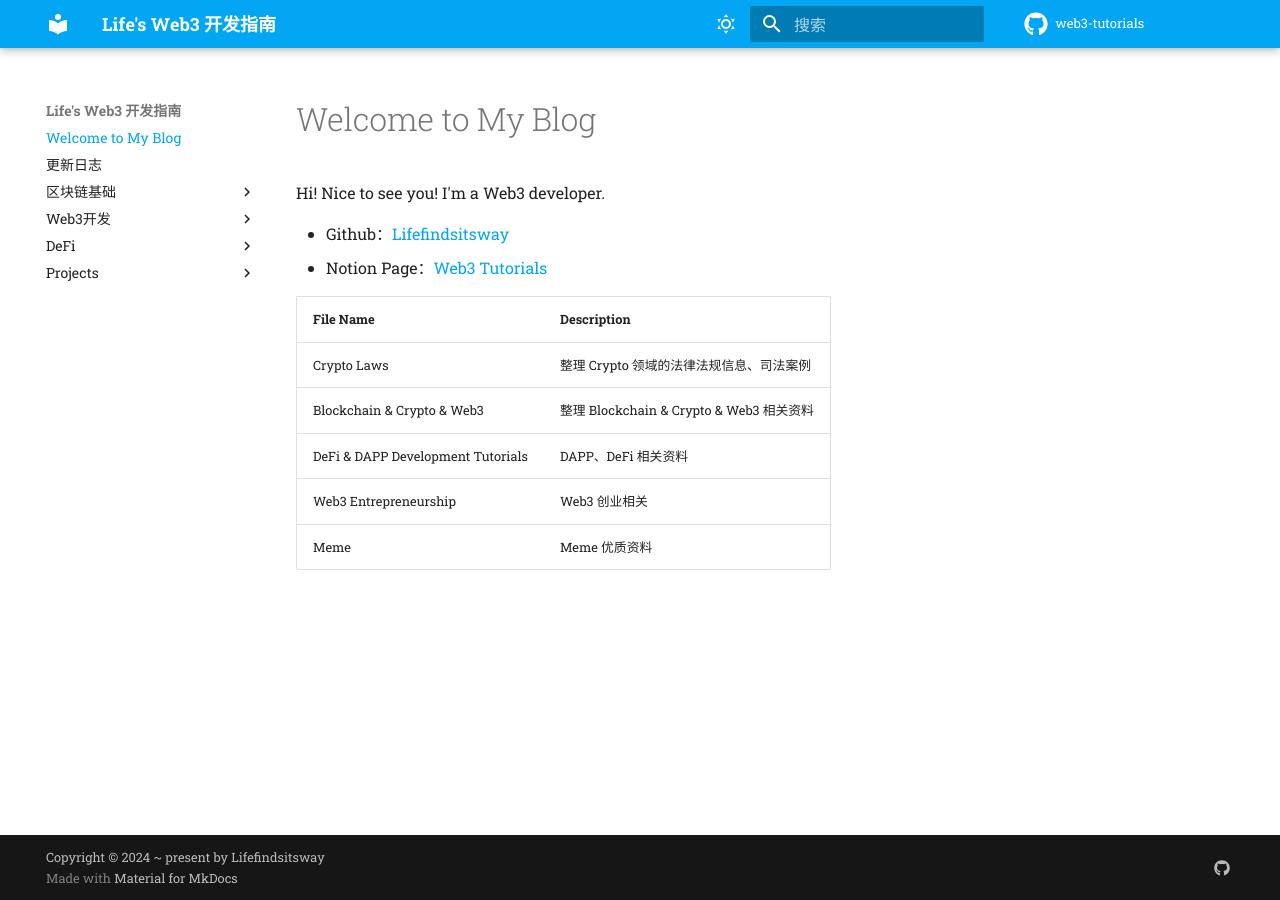
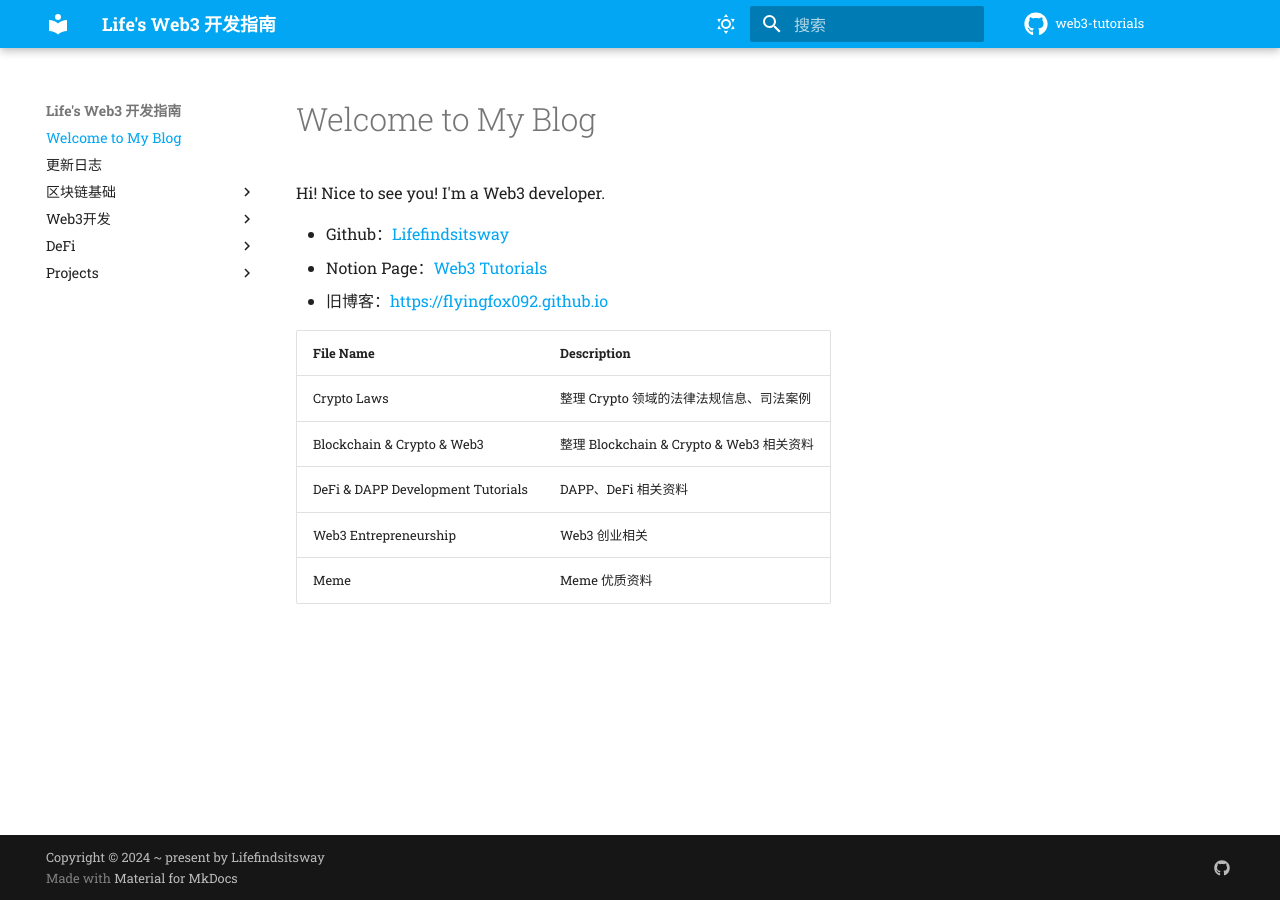
Before and after one commit to lifefindsitsway/web3-tutorials, an MkDocs documentation site: the page built from docs/index.md, in a window 1280 px wide. Built offline with MkDocs 1.6.1 and Material for MkDocs 9.7.7, drawn with Linux system fonts in a browser that asks for light colours; comment, search, counter and statistics services are not loaded.

Commit message:
Added 旧博客地址

```diff
--- a/docs/index.md
+++ b/docs/index.md
@@ -2,6 +2,7 @@ Hi! Nice to see you! I'm a Web3 developer.
 
 - Github：[Lifefindsitsway](https://github.com/lifefindsitsway)
 - Notion Page：[Web3 Tutorials](https://lifefindsitsway.notion.site/Web3-Tutorials-7dac26cb80484f66929c1276cbbf413c)
+- 旧博客：https://flyingfox092.github.io
 
 | File Name                         | Description                              |
 | :-------------------------------- | ---------------------------------------- |
```
